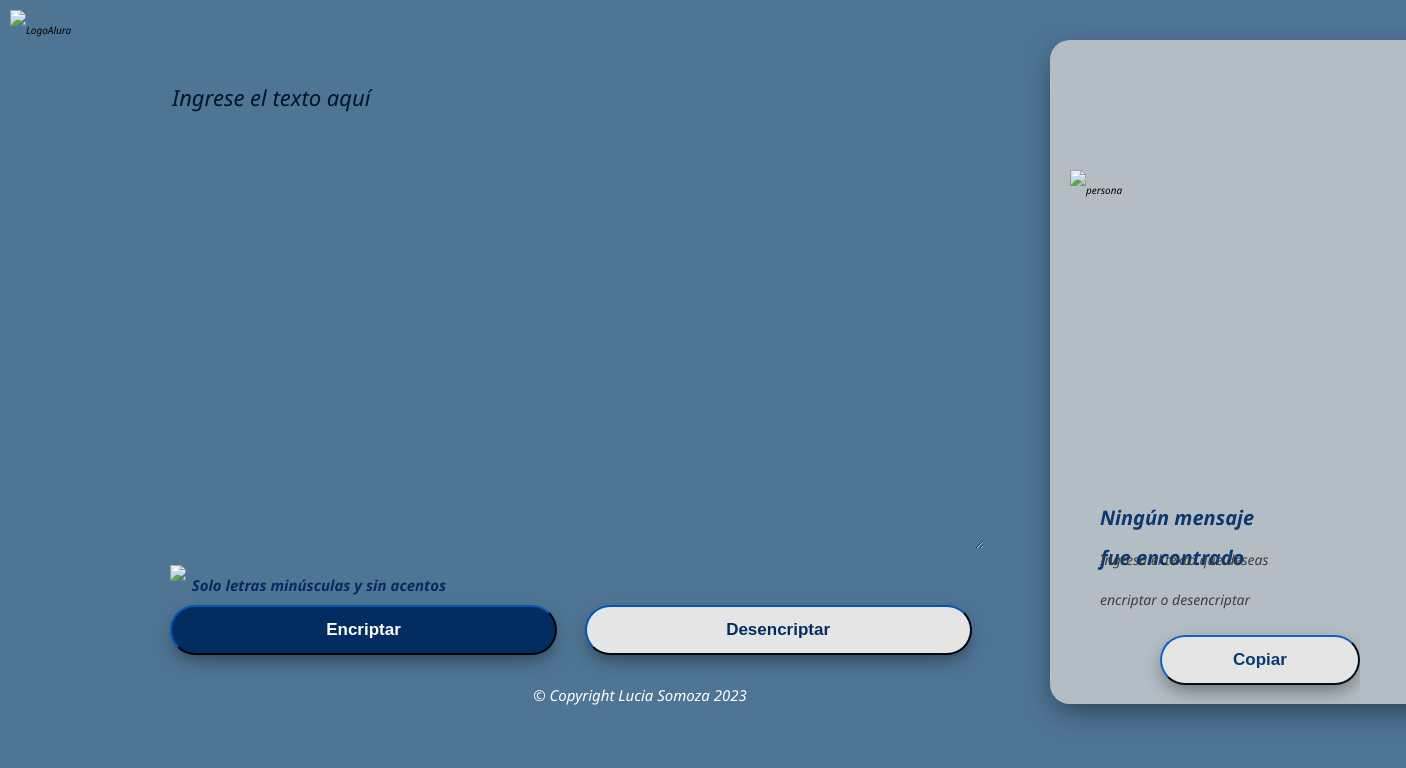
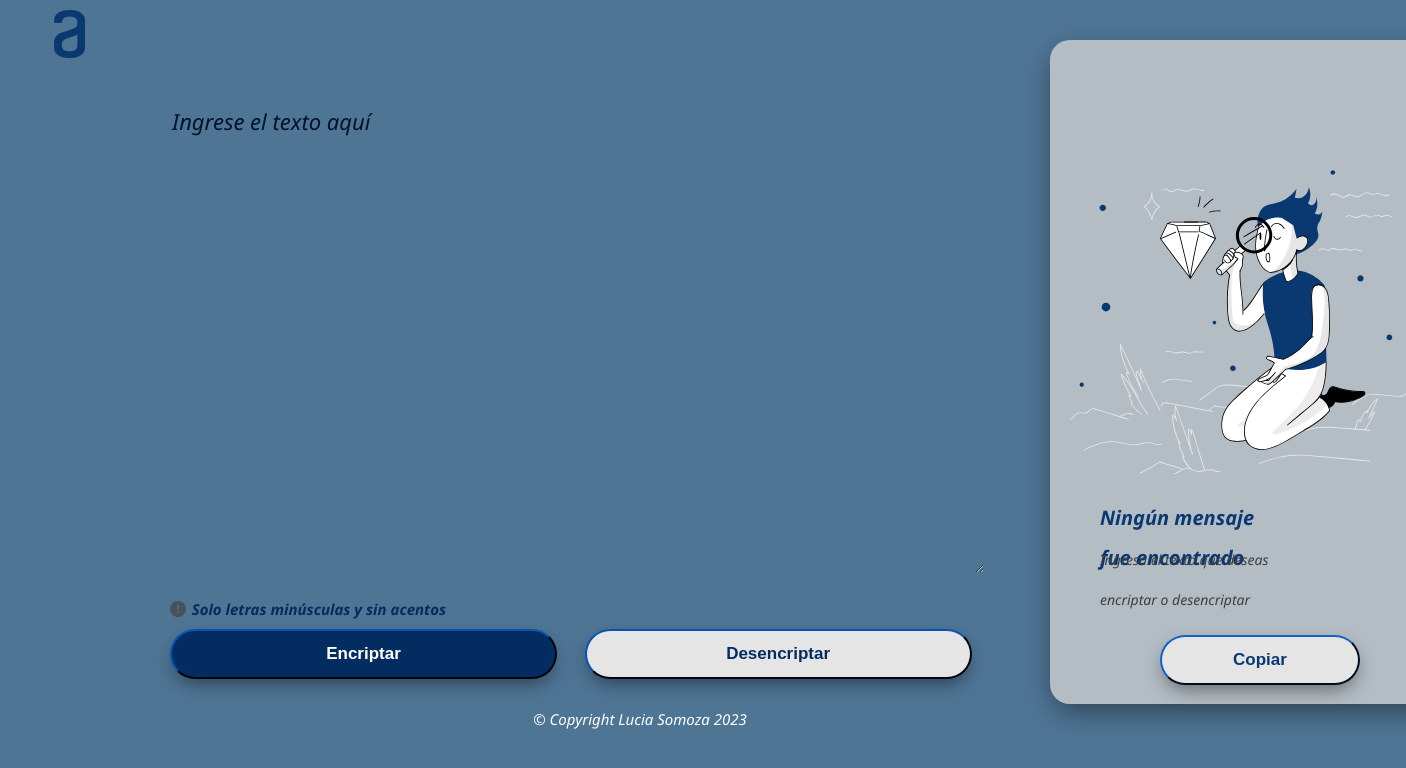
Before and after one commit to devLuS1/Challenge-Oracle-ONE-encrypter, a plain HTML site: page index.html in a window 1280 px wide. Shown: the whole page, 1406 px wide, since content can reach past the window. Drawn offline with Linux system fonts and the light colour scheme.

Commit message:
Update index.html

```diff
--- a/index.html
+++ b/index.html
@@ -13,14 +13,14 @@
 
 <body>
     <header>
-        <img class="logo" src="Imagenes/Logo.png" alt="LogoAlura">
+        <img class="logo" src="Images/Logo.png" alt="LogoAlura">
     </header>
 
     <Main>
         <section class="seccion1">
             <textarea class="s1-cuadroTexto" id="cuadroEncriptado" placeholder="Ingrese el texto aquí"></textarea>
             <div class="s1-Condicion">
-                <img class="s1-imagen-condicion" src="Imagenes/alerta.svg">
+                <img class="s1-imagen-condicion" src="Images/alerta.svg">
                 <p class="s1-condicion">Solo letras minúsculas y sin acentos</p>
             </div>
             <div>
@@ -32,7 +32,7 @@
         <section class="seccion2">
             <textarea class="s2-cuadroMensaje" id="cuadroRespuesta"></textarea>
             <div>
-                <img class="s2-imagen-persona" id="persona" src="Imagenes/persona.svg" alt="persona">
+                <img class="s2-imagen-persona" id="persona" src="Images/persona.svg" alt="persona">
             </div>
             <div>
                 <h3 class="s2-estado" id="estado">Ningún mensaje fue encontrado</h3>
```
